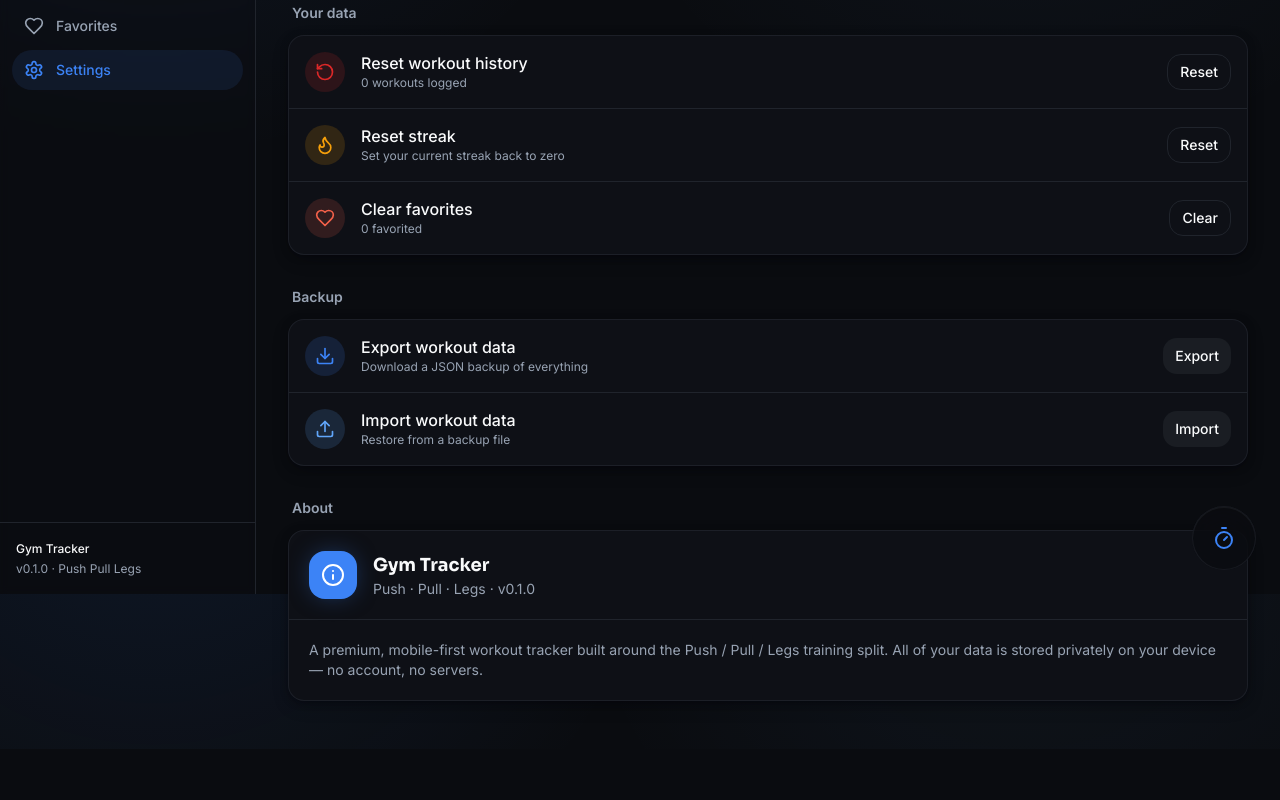
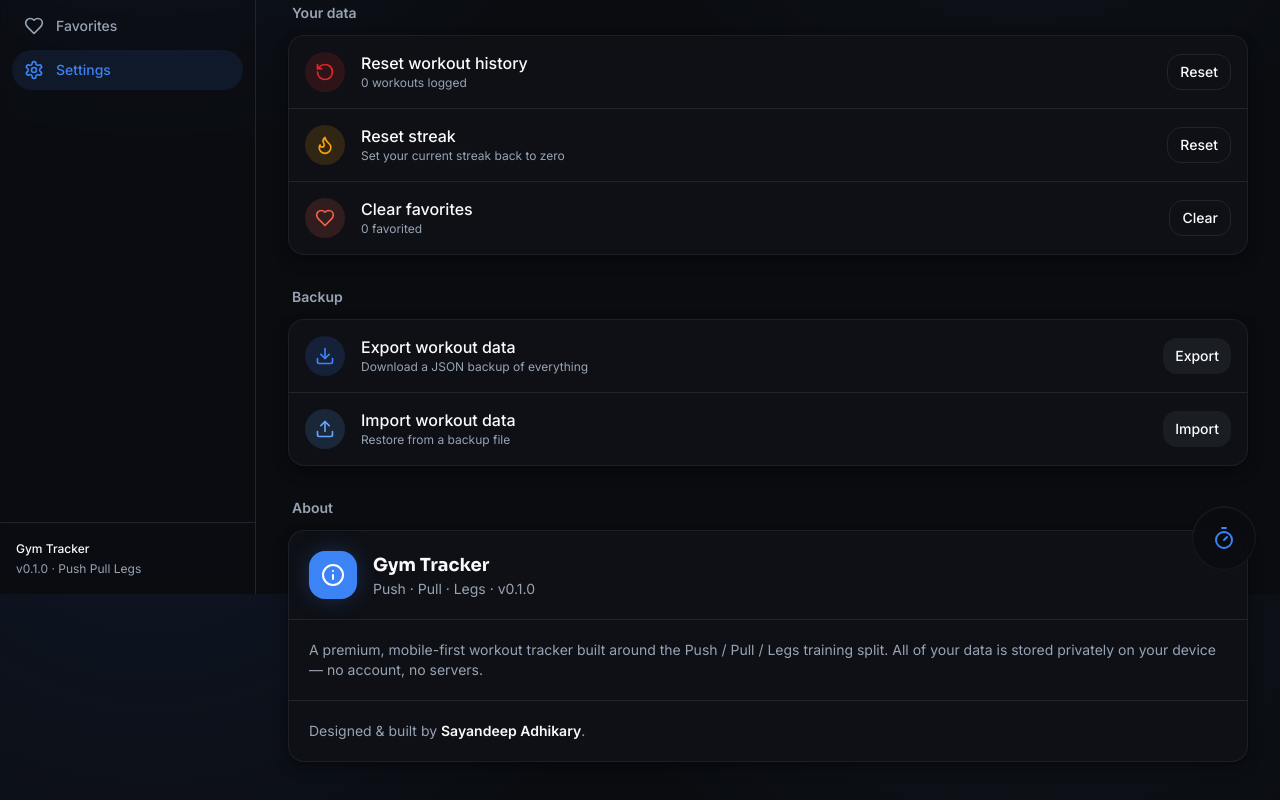
Before and after one commit to sayandeep-adhikary/gym-tracker, a Next.js app: page /settings in a window 1280 px wide. Shown: the part 206-1006 px from the top of the page. Before the commit the page ends 955 px from the top, so only its background shows below. Built offline with nearby package versions, Linux system fonts and the light colour scheme.

Commit message:
feat(settings): add footer with author credit in SettingsView

```diff
--- a/components/settings/settings-view.tsx
+++ b/components/settings/settings-view.tsx
@@ -295,6 +295,13 @@ export function SettingsView() {
               {SITE.description} All of your data is stored privately on your
               device — no account, no servers.
             </div>
+            <div className="border-t border-border p-5 text-sm text-muted-foreground">
+              Designed &amp; built by{" "}
+              <span className="font-semibold text-foreground">
+                Sayandeep Adhikary
+              </span>
+              .
+            </div>
           </Card>
         </div>
       </Reveal>
```
